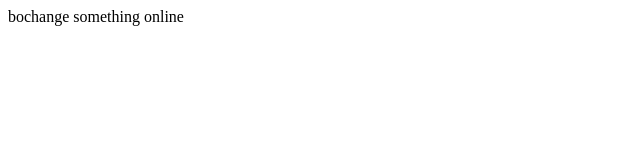
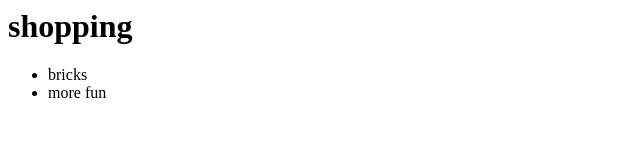
Before and after one commit to shawntsai/datastructure, a plain HTML site: page index.html in a window 1280 px wide. Shown: the whole page, without its empty margins (0-640 px from the left). Drawn offline with Linux system fonts and the light colour scheme.

Commit message:
made changes

```diff
--- a/index.html
+++ b/index.html
@@ -1,3 +1,6 @@
-<html>
-bochange something online
-</html>
+
+<h1> shopping</h1>
+<ul>
+	<li>bricks</li>
+	<li>more fun</li>
+</ul>
```
Also changed, not shown: index2.html (added, +10 -0 lines).
